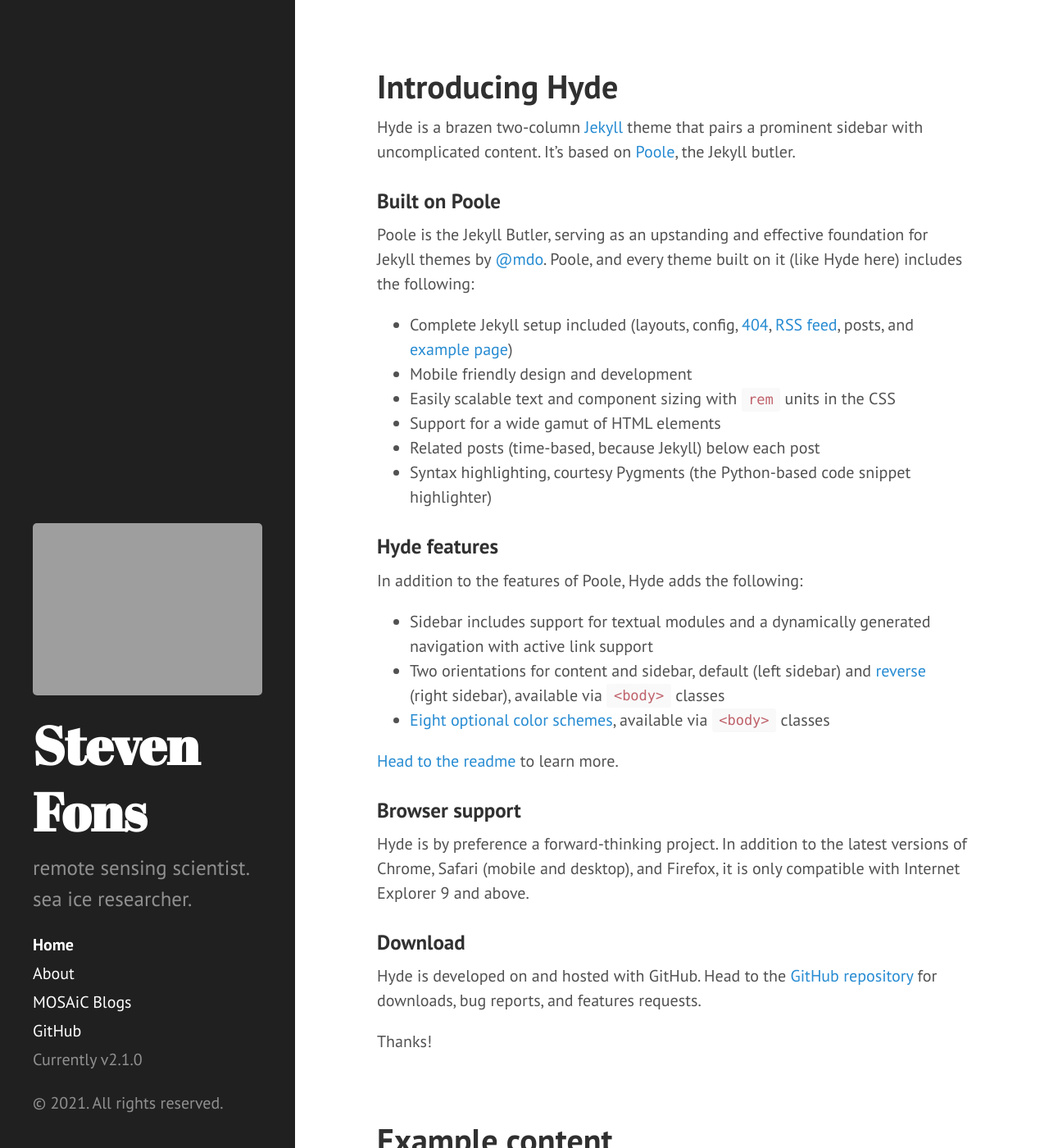
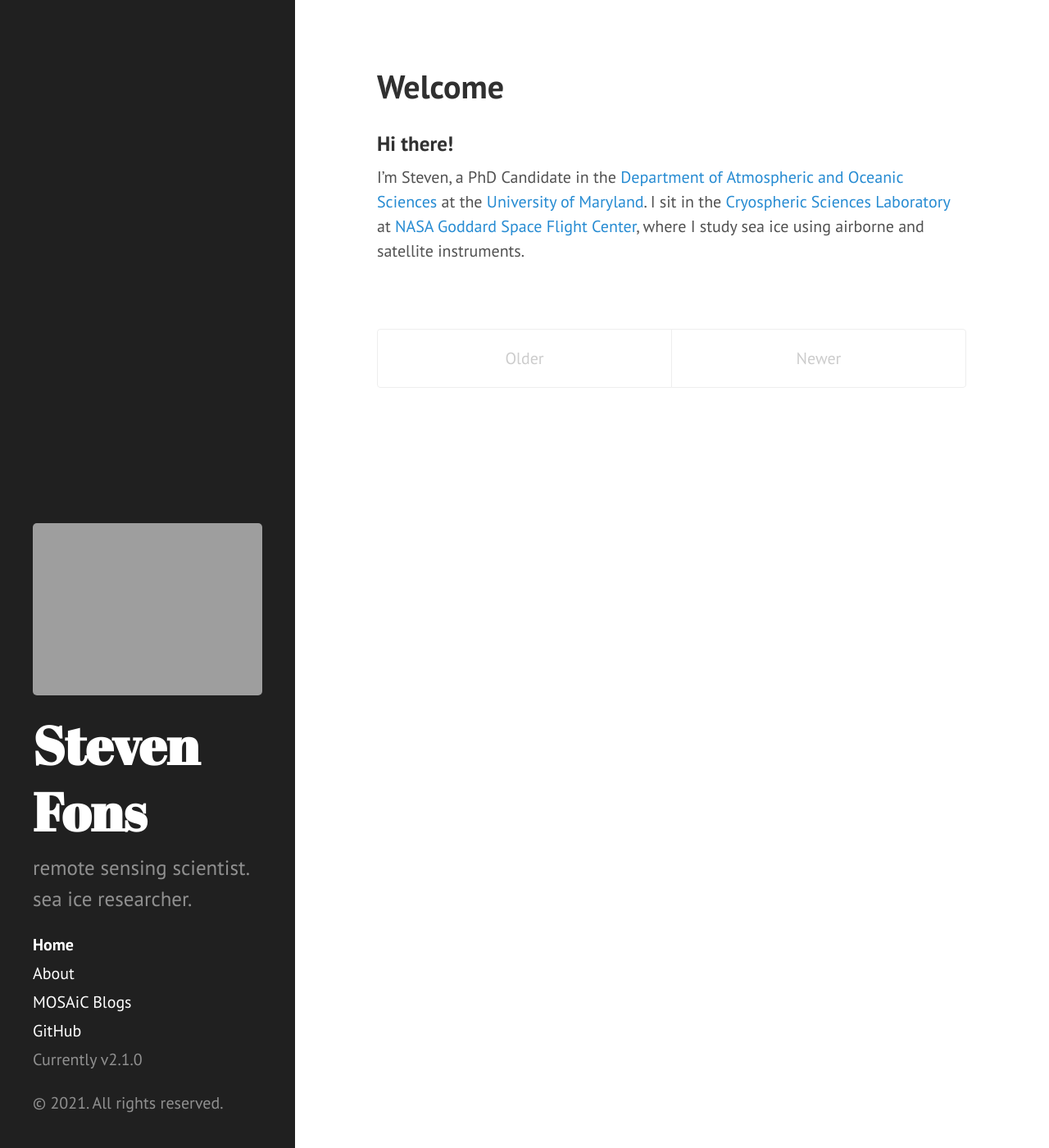
Before and after one commit to sfons/sfons.github.io, a Jekyll site: the page built from index.html, in a window 1280 px wide and 1400 px high. Shown: the whole window at 82% size. Built offline with Jekyll 4.4.1, drawn with Linux system fonts in a browser that asks for light colours; the list of posts is cut into pages by our own code; some of the changed text lies outside the part shown.

Commit message:
adding pages

```diff
--- a/_config.yml
+++ b/_config.yml
@@ -14,8 +14,8 @@
 
 
 author:
-  name:           'Mark Otto'
-  url:            https://twitter.com/mdo
+  name:           'Steven Fons'
+  url:            https://sfons.github.io
 
 paginate:         5
 
--- a/_posts/2012-02-06-whats-jekyll.md
+++ /dev/null
@@ -1,12 +0,0 @@
----
-layout: post
-title: What's Jekyll?
----
-
-[Jekyll](http://jekyllrb.com) is a static site generator, an open-source tool for creating simple yet powerful websites of all shapes and sizes. From [the project's readme](https://github.com/mojombo/jekyll/blob/master/README.markdown):
-
-  > Jekyll is a simple, blog aware, static site generator. It takes a template directory [...] and spits out a complete, static website suitable for serving with Apache or your favorite web server. This is also the engine behind GitHub Pages, which you can use to host your project’s page or blog right here from GitHub.
-
-It's an immensely useful tool and one we encourage you to use here with Hyde.
-
-Find out more by [visiting the project on GitHub](https://github.com/mojombo/jekyll).
--- a/_posts/2012-02-07-example-content.md
+++ /dev/null
@@ -1,138 +0,0 @@
----
-layout: post
-title: Example content
----
-
-
-<div class="message">
-  Howdy! This is an example blog post that shows several types of HTML content supported in this theme.
-</div>
-
-Cum sociis natoque penatibus et magnis <a href="#">dis parturient montes</a>, nascetur ridiculus mus. *Aenean eu leo quam.* Pellentesque ornare sem lacinia quam venenatis vestibulum. Sed posuere consectetur est at lobortis. Cras mattis consectetur purus sit amet fermentum.
-
-> Curabitur blandit tempus porttitor. Nullam quis risus eget urna mollis ornare vel eu leo. Nullam id dolor id nibh ultricies vehicula ut id elit.
-
-Etiam porta **sem malesuada magna** mollis euismod. Cras mattis consectetur purus sit amet fermentum. Aenean lacinia bibendum nulla sed consectetur.
-
-## Inline HTML elements
-
-HTML defines a long list of available inline tags, a complete list of which can be found on the [Mozilla Developer Network](https://developer.mozilla.org/en-US/docs/Web/HTML/Element).
-
-- **To bold text**, use `<strong>`.
-- *To italicize text*, use `<em>`.
-- Abbreviations, like <abbr title="HyperText Markup Langage">HTML</abbr> should use `<abbr>`, with an optional `title` attribute for the full phrase.
-- Citations, like <cite>&mdash; Mark otto</cite>, should use `<cite>`.
-- <del>Deleted</del> text should use `<del>` and <ins>inserted</ins> text should use `<ins>`.
-- Superscript <sup>text</sup> uses `<sup>` and subscript <sub>text</sub> uses `<sub>`.
-
-Most of these elements are styled by browsers with few modifications on our part.
-
-## Heading
-
-Vivamus sagittis lacus vel augue rutrum faucibus dolor auctor. Duis mollis, est non commodo luctus, nisi erat porttitor ligula, eget lacinia odio sem nec elit. Morbi leo risus, porta ac consectetur ac, vestibulum at eros.
-
-### Code
-
-Cum sociis natoque penatibus et magnis dis `code element` montes, nascetur ridiculus mus.
-
-{% highlight js %}
-// Example can be run directly in your JavaScript console
-
-// Create a function that takes two arguments and returns the sum of those arguments
-var adder = new Function("a", "b", "return a + b");
-
-// Call the function
-adder(2, 6);
-// > 8
-{% endhighlight %}
-
-Aenean lacinia bibendum nulla sed consectetur. Etiam porta sem malesuada magna mollis euismod. Fusce dapibus, tellus ac cursus commodo, tortor mauris condimentum nibh, ut fermentum massa.
-
-### Gists via GitHub Pages
-
-Vestibulum id ligula porta felis euismod semper. Nullam quis risus eget urna mollis ornare vel eu leo. Donec sed odio dui.
-
-{% gist 5555251 gist.md %}
-
-Aenean eu leo quam. Pellentesque ornare sem lacinia quam venenatis vestibulum. Nullam quis risus eget urna mollis ornare vel eu leo. Cum sociis natoque penatibus et magnis dis parturient montes, nascetur ridiculus mus. Donec sed odio dui. Vestibulum id ligula porta felis euismod semper.
-
-### Lists
-
-Cum sociis natoque penatibus et magnis dis parturient montes, nascetur ridiculus mus. Aenean lacinia bibendum nulla sed consectetur. Etiam porta sem malesuada magna mollis euismod. Fusce dapibus, tellus ac cursus commodo, tortor mauris condimentum nibh, ut fermentum massa justo sit amet risus.
-
-* Praesent commodo cursus magna, vel scelerisque nisl consectetur et.
-* Donec id elit non mi porta gravida at eget metus.
-* Nulla vitae elit libero, a pharetra augue.
-
-Donec ullamcorper nulla non metus auctor fringilla. Nulla vitae elit libero, a pharetra augue.
-
-1. Vestibulum id ligula porta felis euismod semper.
-2. Cum sociis natoque penatibus et magnis dis parturient montes, nascetur ridiculus mus.
-3. Maecenas sed diam eget risus varius blandit sit amet non magna.
-
-Cras mattis consectetur purus sit amet fermentum. Sed posuere consectetur est at lobortis.
-
-<dl>
-  <dt>HyperText Markup Language (HTML)</dt>
-  <dd>The language used to describe and define the content of a Web page</dd>
-
-  <dt>Cascading Style Sheets (CSS)</dt>
-  <dd>Used to describe the appearance of Web content</dd>
-
-  <dt>JavaScript (JS)</dt>
-  <dd>The programming language used to build advanced Web sites and applications</dd>
-</dl>
-
-Integer posuere erat a ante venenatis dapibus posuere velit aliquet. Morbi leo risus, porta ac consectetur ac, vestibulum at eros. Nullam quis risus eget urna mollis ornare vel eu leo.
-
-### Images
-
-Quisque consequat sapien eget quam rhoncus, sit amet laoreet diam tempus. Aliquam aliquam metus erat, a pulvinar turpis suscipit at.
-
-![placeholder](http://placehold.it/800x400 "Large example image")
-![placeholder](http://placehold.it/400x200 "Medium example image")
-![placeholder](http://placehold.it/200x200 "Small example image")
-
-### Tables
-
-Aenean lacinia bibendum nulla sed consectetur. Lorem ipsum dolor sit amet, consectetur adipiscing elit.
-
-<table>
-  <thead>
-    <tr>
-      <th>Name</th>
-      <th>Upvotes</th>
-      <th>Downvotes</th>
-    </tr>
-  </thead>
-  <tfoot>
-    <tr>
-      <td>Totals</td>
-      <td>21</td>
-      <td>23</td>
-    </tr>
-  </tfoot>
-  <tbody>
-    <tr>
-      <td>Alice</td>
-      <td>10</td>
-      <td>11</td>
-    </tr>
-    <tr>
-      <td>Bob</td>
-      <td>4</td>
-      <td>3</td>
-    </tr>
-    <tr>
-      <td>Charlie</td>
-      <td>7</td>
-      <td>9</td>
-    </tr>
-  </tbody>
-</table>
-
-Nullam id dolor id nibh ultricies vehicula ut id elit. Sed posuere consectetur est at lobortis. Nullam quis risus eget urna mollis ornare vel eu leo.
-
------
-
-Want to see something else added? <a href="https://github.com/poole/poole/issues/new">Open an issue.</a>
--- a/_posts/2013-12-28-introducing-hyde.md
+++ /dev/null
@@ -1,37 +0,0 @@
----
-layout: post
-title: Introducing Hyde
----
-
-Hyde is a brazen two-column [Jekyll](http://jekyllrb.com) theme that pairs a prominent sidebar with uncomplicated content. It's based on [Poole](http://getpoole.com), the Jekyll butler.
-
-### Built on Poole
-
-Poole is the Jekyll Butler, serving as an upstanding and effective foundation for Jekyll themes by [@mdo](https://twitter.com/mdo). Poole, and every theme built on it (like Hyde here) includes the following:
-
-* Complete Jekyll setup included (layouts, config, [404](/404), [RSS feed](/atom.xml), posts, and [example page](/about))
-* Mobile friendly design and development
-* Easily scalable text and component sizing with `rem` units in the CSS
-* Support for a wide gamut of HTML elements
-* Related posts (time-based, because Jekyll) below each post
-* Syntax highlighting, courtesy Pygments (the Python-based code snippet highlighter)
-
-### Hyde features
-
-In addition to the features of Poole, Hyde adds the following:
-
-* Sidebar includes support for textual modules and a dynamically generated navigation with active link support
-* Two orientations for content and sidebar, default (left sidebar) and [reverse](https://github.com/poole/lanyon#reverse-layout) (right sidebar), available via `<body>` classes
-* [Eight optional color schemes](https://github.com/poole/hyde#themes), available via `<body>` classes
-
-[Head to the readme](https://github.com/poole/hyde#readme) to learn more.
-
-### Browser support
-
-Hyde is by preference a forward-thinking project. In addition to the latest versions of Chrome, Safari (mobile and desktop), and Firefox, it is only compatible with Internet Explorer 9 and above.
-
-### Download
-
-Hyde is developed on and hosted with GitHub. Head to the <a href="https://github.com/poole/hyde">GitHub repository</a> for downloads, bug reports, and features requests.
-
-Thanks!
--- /dev/null
+++ b/_posts/2013-12-28-welcome.md
@@ -0,0 +1,8 @@
+---
+layout: post
+title:
+---
+
+### Hi there!
+
+I'm Steven, a PhD Candidate in the [Department of Atmospheric and Oceanic Sciences](https://aosc.umd.edu/) at the [University of Maryland](https://umd.edu/). I sit in the [Cryospheric Sciences Laboratory](https://earth.gsfc.nasa.gov/cryo) at [NASA Goddard Space Flight Center](https://www.nasa.gov/goddard), where I study sea ice using airborne and satellite instruments.
--- a/pages/about.md
+++ b/pages/about.md
@@ -6,17 +6,3 @@
 <p class="message">
   Hey there! This page is currently being worked on... come back soon for more!
 </p>
-
-
-## Setup
-
-Some fun facts about the setup of this project include:
-
-* Built for [Jekyll](http://jekyllrb.com)
-* Developed on GitHub and hosted for free on [GitHub Pages](https://pages.github.com)
-* Coded with [Sublime Text 2](http://sublimetext.com), an amazing code editor
-* Designed and developed while listening to music like [Blood Bros Trilogy](https://soundcloud.com/maddecent/sets/blood-bros-series)
-
-Have questions or suggestions? Feel free to [open an issue on GitHub](https://github.com/poole/issues/new) or [ask me on Twitter](https://twitter.com/mdo).
-
-Thanks for reading!
```
Also changed, not shown: README.md.
